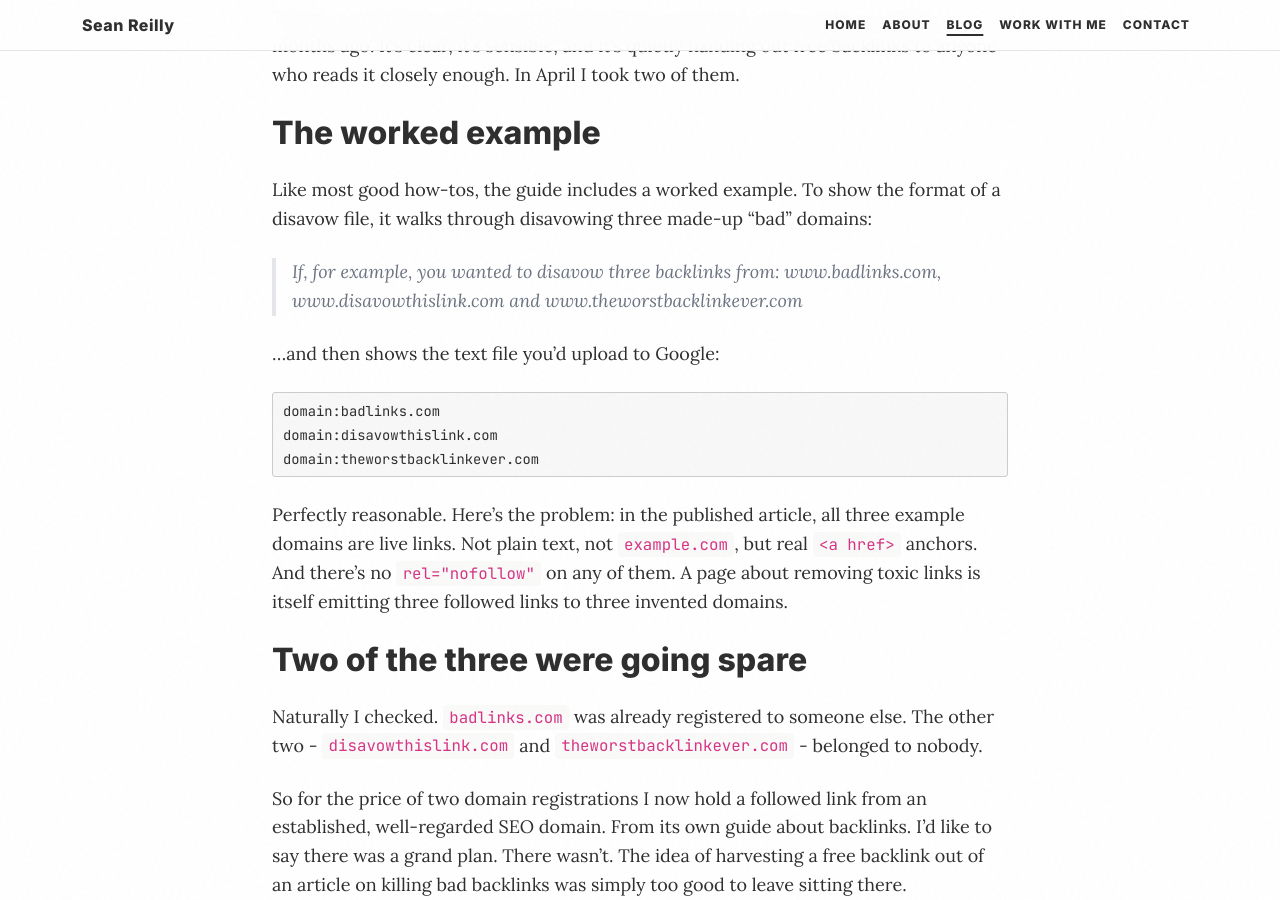
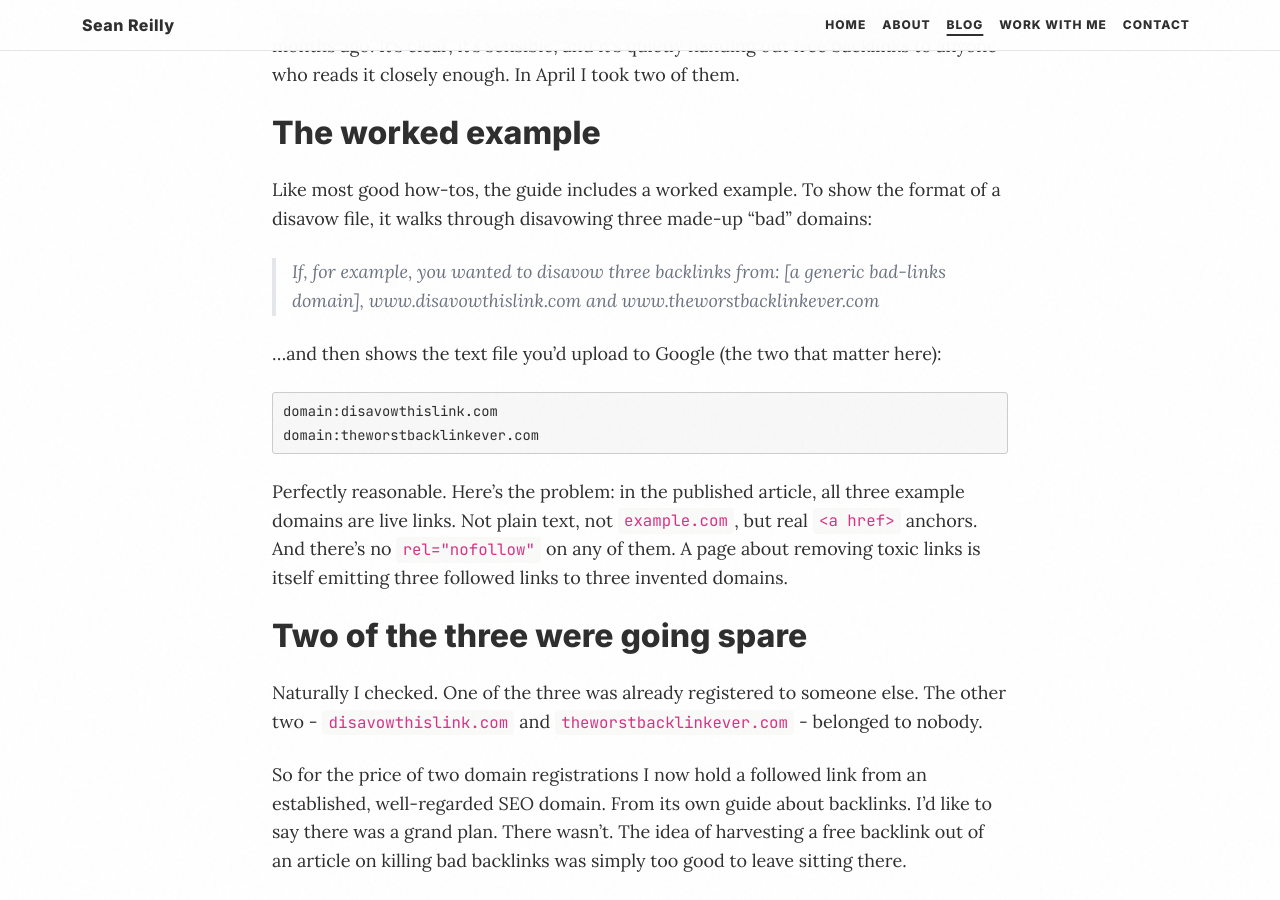
Before and after one commit to seanreillyesq/seanreillyesq.github.io, a Jekyll site: the page built from _posts/2024-06-11-free-backlink-hiding-in-a-disavow-guide.md, in a window 1280 px wide and 900 px high, scrolled down 432 px. Built offline with Jekyll 4.4.1, drawn with Linux system fonts in a browser that asks for light colours.

Commit message:
Post: anonymise the third example domain
badlinks.com belongs to an uninvolved third party - genericise it in the
worked example and the file snippet, keep the two I registered named.

````diff
--- a/_posts/2024-06-11-free-backlink-hiding-in-a-disavow-guide.md
+++ b/_posts/2024-06-11-free-backlink-hiding-in-a-disavow-guide.md
@@ -19,12 +19,11 @@ There's a UK agency guide to Google's disavow tool that I came across a couple o
 
 Like most good how-tos, the guide includes a worked example. To show the format of a disavow file, it walks through disavowing three made-up "bad" domains:
 
-> If, for example, you wanted to disavow three backlinks from: www.badlinks.com, www.disavowthislink.com and www.theworstbacklinkever.com
+> If, for example, you wanted to disavow three backlinks from: [a generic bad-links domain], www.disavowthislink.com and www.theworstbacklinkever.com
 
-...and then shows the text file you'd upload to Google:
+...and then shows the text file you'd upload to Google (the two that matter here):
 
 ```text
-domain:badlinks.com
 domain:disavowthislink.com
 domain:theworstbacklinkever.com
 ```
@@ -33,7 +32,7 @@ Perfectly reasonable. Here's the problem: in the published article, all three ex
 
 ## Two of the three were going spare
 
-Naturally I checked. `badlinks.com` was already registered to someone else. The other two - `disavowthislink.com` and `theworstbacklinkever.com` - belonged to nobody.
+Naturally I checked. One of the three was already registered to someone else. The other two - `disavowthislink.com` and `theworstbacklinkever.com` - belonged to nobody.
 
 So for the price of two domain registrations I now hold a followed link from an established, well-regarded SEO domain. From its own guide about backlinks. I'd like to say there was a grand plan. There wasn't. The idea of harvesting a free backlink out of an article on killing bad backlinks was simply too good to leave sitting there.
 
````
